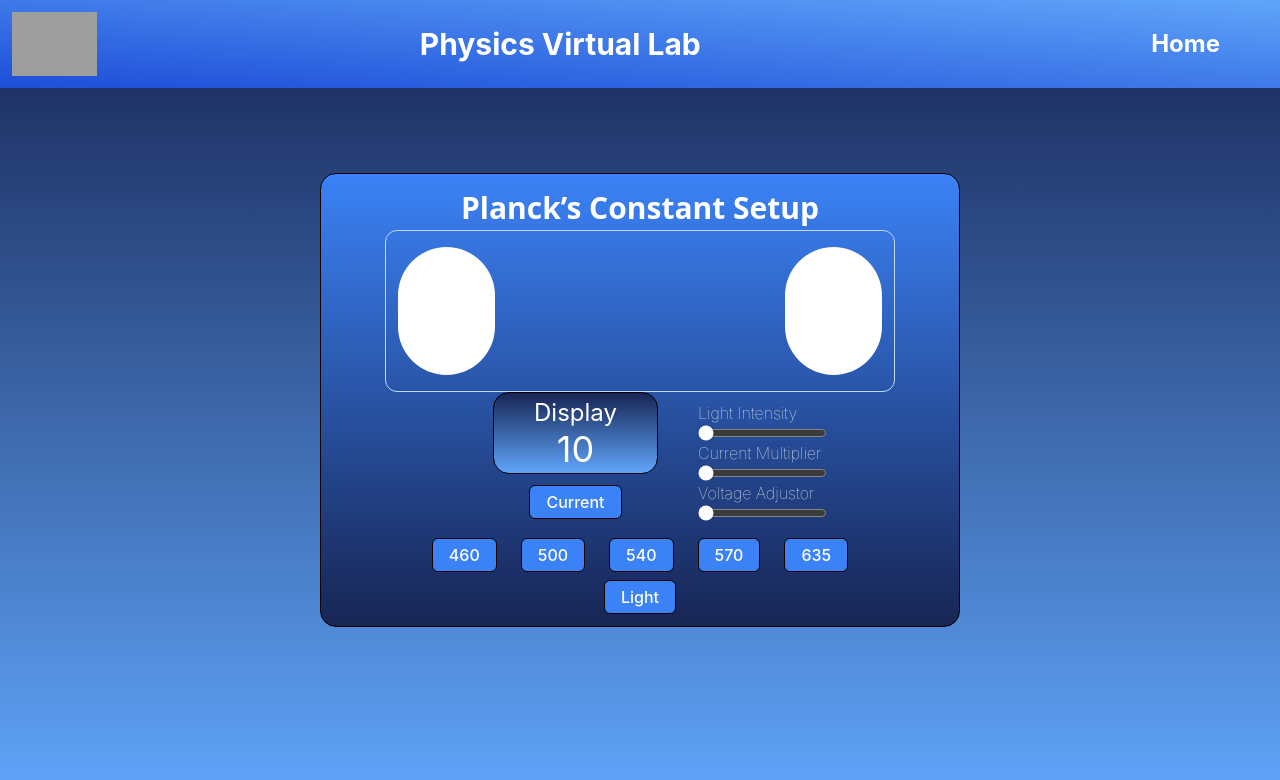
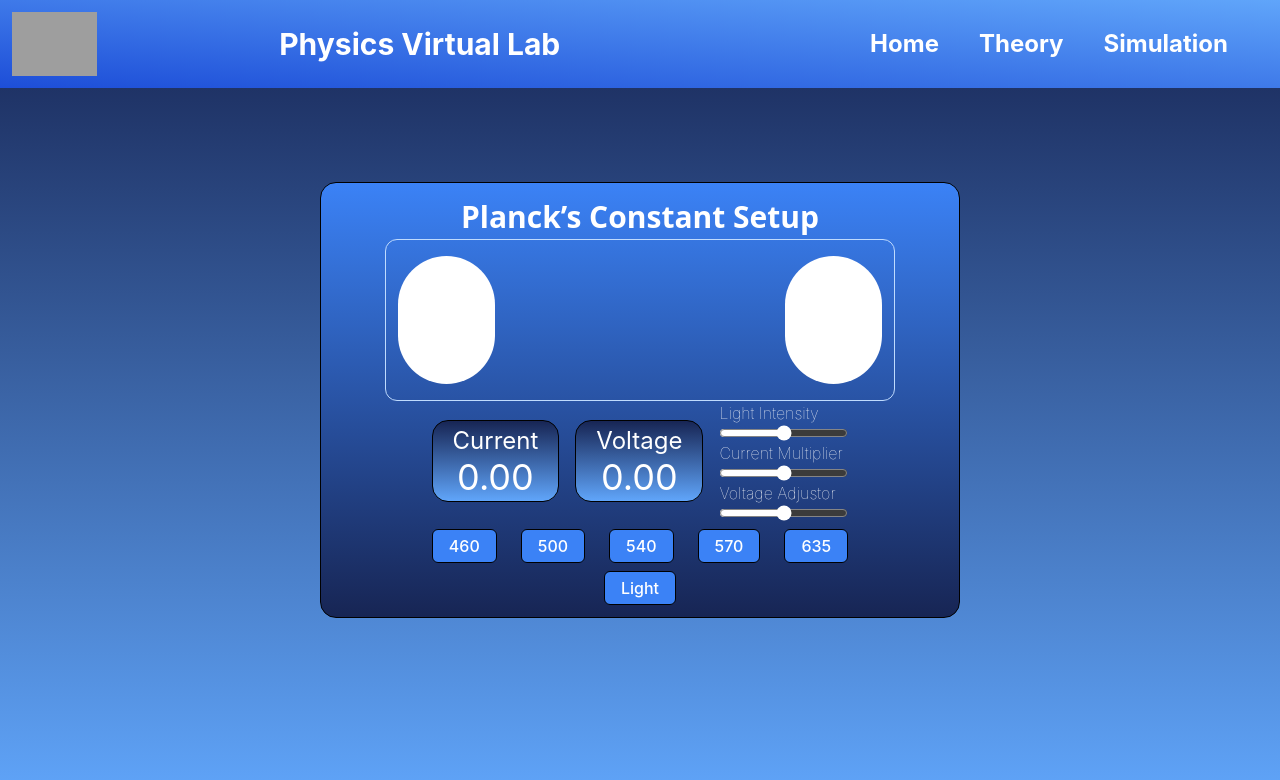
Before and after one commit to FrenzyVJN/PhysicsLab2.0, a React (Vite) app in the folder physicslab2.0/: page / in a window 1280 px wide. Shown: the top 780 px of the page. Built offline with nearby package versions, Linux system fonts and the light colour scheme; grey boxes are pictures that could not be loaded.

Commit message:
dual display

```diff
--- a/physicslab2.0/src/pclab/main.tsx
+++ b/physicslab2.0/src/pclab/main.tsx
@@ -12,10 +12,10 @@ function Slider({label}: {label: string}) {
     )
 }
 */}
-function Display({value}: {value:Number}) {
+function Display({value, label}: {value:Number ; label:string}) {
     return(
-        <div className='h-fit w-fit border border-black rounded-2xl bg-gradient-to-t from-blue-400 to to-blue-950 justify-center mx-auto px-10 py-1'>
-            <h1 className='text-2xl text-white'>Display</h1>
+        <div className='h-fit w-fit border border-black rounded-2xl bg-gradient-to-t from-blue-400 to to-blue-950 justify-center mx-auto px-5 py-1'>
+            <h1 className='text-2xl text-white'>{label}</h1>
             <div className='justify-center text-center text-white text-4xl text-bold'>
                 <h3>{String(value)}</h3>
             </div>
@@ -32,7 +32,7 @@ function Slider({ label, value, onChange }: { label: string; value: number; onCh
     return (
       <form className="flex flex-col">
         <label className="text-white font-thin" htmlFor={label}>{label}</label>
-        <input className="accent-white" type="range" id={label} name={label} min="0" max="50" value={value} onChange={handleSliderChange} />
+        <input className="accent-white active:accent-slate-400" type="range" id={label} name={label} min="-50" max="50" step="1" value={value} onChange={handleSliderChange} />
       </form>
     );
   }
@@ -101,7 +101,9 @@ export default function laboratory() {
         <header className="flex fixed w-full items-center bg-gradient-to-tr from-blue-700 to-blue-400 text-white p-3">
             <img className="flex h-16 w-1/8" src="https://media.discordapp.net/attachments/1164584907192938657/1170592901303124018/image_8.png?ex=65599a98&is=65472598&hm=74797897c1f89f538f522779938c1aa26fc4ddec605dc866cd0ac2ca1ae1e129&=&width=1440&height=398" alt="SNU Chennai" />
             <h1 className="flex h-1/3 mx-auto font-bold text-3xl mr-32">Physics Virtual Lab</h1>
-            <a href='/' className='flex ml-auto mr-12 font-bold text-white text-2xl'>Home</a>
+            <a href='/' className='flex ml-auto font-bold text-white text-2xl'>Home</a>
+            <a href='/' className='flex ml-10 mr-10 font-bold text-white text-2xl'>Theory</a>
+            <a href='/' className='flex font-bold mr-10 text-white text-2xl'>Simulation</a>
         </header>
         <div className='flex my-auto mb-1/2 justify-center flex-col items-center border border-black w-1/2 px-16 py-3 rounded-2xl bg-gradient-to-t from-blue-950 to-blue-500'>
             <h1 className=" text-3xl text-white font-sans font-semibold py-1">Planck’s Constant Setup</h1>
@@ -111,10 +113,14 @@ export default function laboratory() {
                 <div className="h-4/5 w-1/3 rounded-full mr-3 ml-auto" id="light"><Light color={lightColor?'yellow':'white'}/></div>
             </div>
             <div className='inline-flex justify-center items-center'>
-                <div className='px-10'>
-                    <Display value={10}/>
-                    <button className='flex mx-auto bg-inherit text-white text-center' onClick={handleToggle}><Btn1 label={currentVoltage?'Voltage':'Current'}/></button>
+                <div className=''>
+                    <Display value={(currentMultiplier*0.1).toFixed(2)} label={"Current"}/>
 
+                {/*    <button className='flex mx-auto bg-inherit text-white text-center' onClick={handleToggle}><Btn1 label={currentVoltage?'Voltage':'Current'}/></button>
+                    */}
+                </div>
+                <div className='px-4'>
+                    <Display value={(userVoltage*0.1).toFixed(2)} label={"Voltage"}/>
                 </div>
                 <div>
                     <Slider label="Light Intensity" value={lightIntensity} onChange={handleLightIntensity}/>
@@ -134,7 +140,7 @@ export default function laboratory() {
             </div>
             <button className='bg-blue-500 text-white px-4 py-1 border border-black rounded-md mx-3' onClick={handleLightButtonClick}>Light</button>
 
-    </div>
+        </div>
     </main>
     );
 }
```
Also changed, not shown: 1 other file (tests, documents, lock files or other folders).
